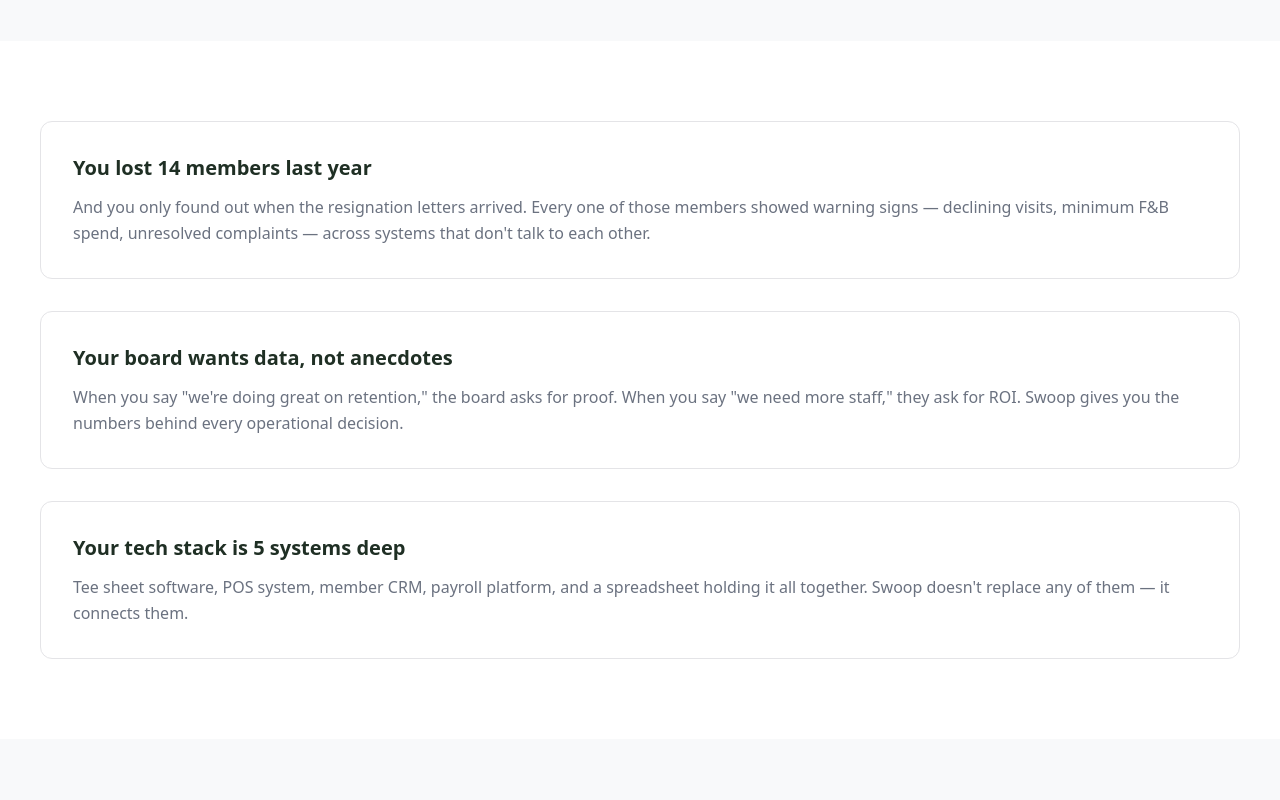
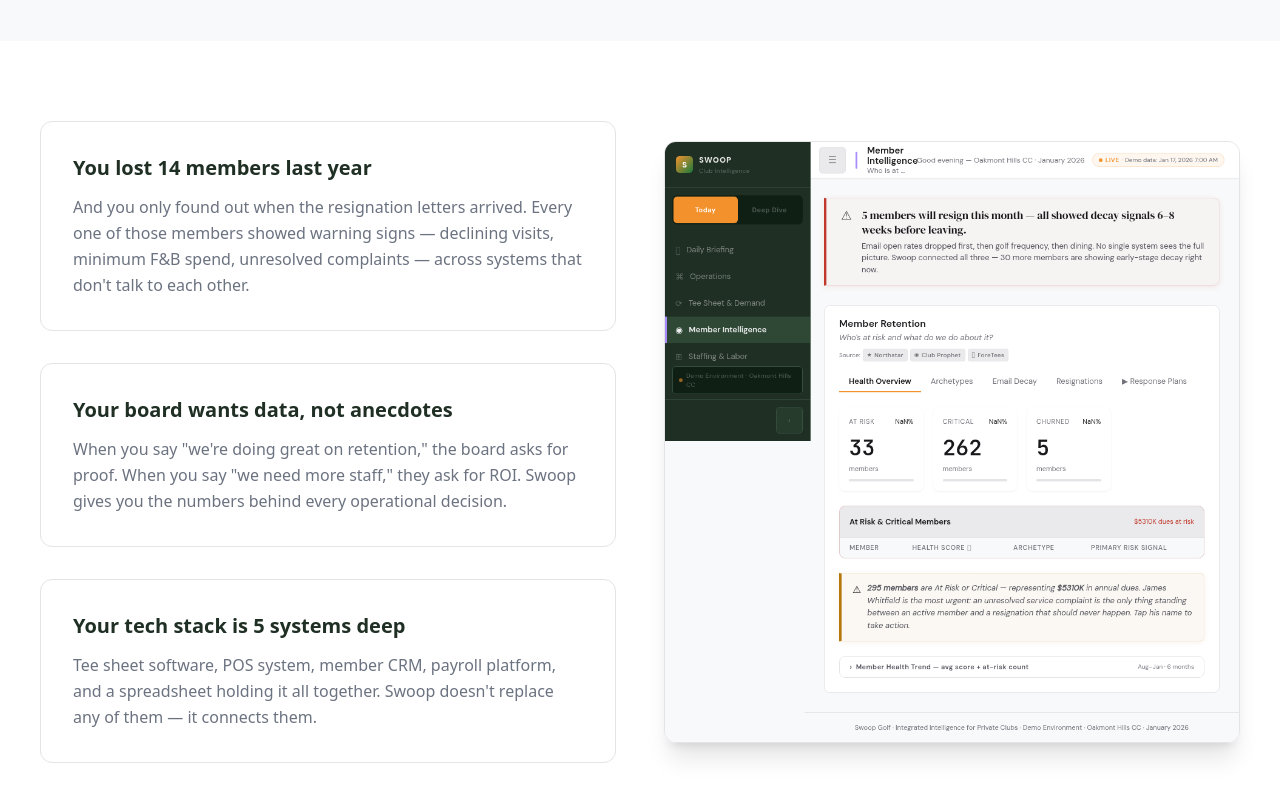
Before and after one commit to ty-hayes-82/swoop-member-intelligence-website, a Next.js app: page /for/private-clubs in a window 1280 px wide. Shown: the part 500-1300 px from the top of the page. Built offline with nearby package versions, Linux system fonts and the light colour scheme.

Commit message:
Add Member Intelligence screenshot to Private Clubs page
- Enhances audience-specific page with real product visual
- Shows member health tracking and at-risk detection
- Improves visual engagement and credibility

```diff
--- a/app/for/private-clubs/page.jsx
+++ b/app/for/private-clubs/page.jsx
@@ -26,13 +26,24 @@ export default function PrivateClubsPage() {
       </section>
 
       <section className="py-20 px-6 bg-white">
-        <div className="max-w-container mx-auto space-y-8">
-          {pains.map((p) => (
-            <div key={p.problem} className="bg-swoop-card border border-swoop-border rounded-xl p-8">
-              <h3 className="text-xl font-bold mb-3">{p.problem}</h3>
-              <p className="text-swoop-muted leading-relaxed">{p.detail}</p>
+        <div className="max-w-container mx-auto">
+          <div className="grid md:grid-cols-2 gap-12 items-center mb-12">
+            <div className="space-y-8">
+              {pains.map((p) => (
+                <div key={p.problem} className="bg-swoop-card border border-swoop-border rounded-xl p-8">
+                  <h3 className="text-xl font-bold mb-3">{p.problem}</h3>
+                  <p className="text-swoop-muted leading-relaxed">{p.detail}</p>
+                </div>
+              ))}
             </div>
-          ))}
+            <div className="rounded-xl overflow-hidden shadow-xl border border-swoop-border">
+              <img
+                src="/screenshots/member-intelligence.png"
+                alt="Member Intelligence showing at-risk members and health scores"
+                className="w-full"
+              />
+            </div>
+          </div>
         </div>
       </section>
 
```
